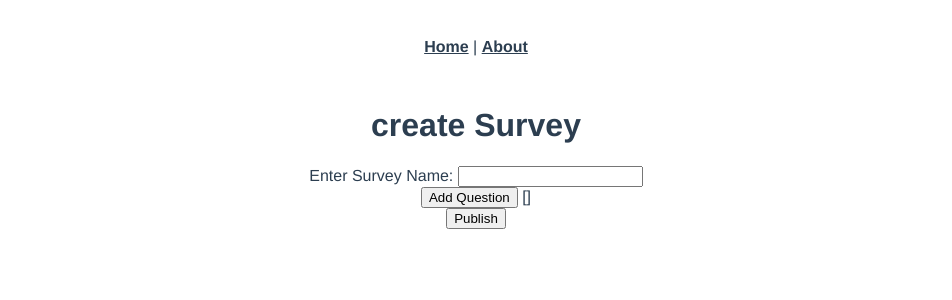
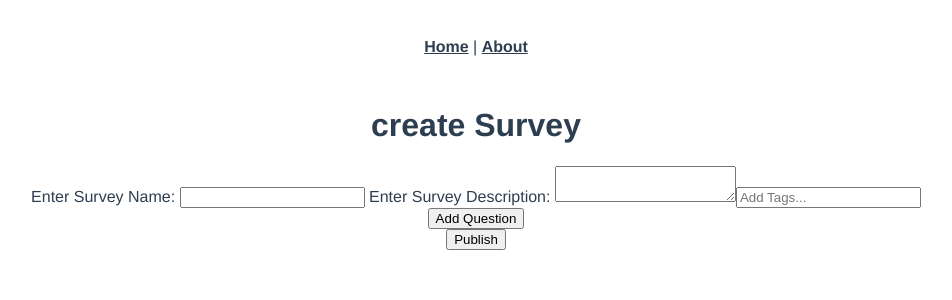
Before and after one commit to tom-dorofeyev/projAskEm, a Vue app in the folder frontend/: page /survey/create in a window 1280 px wide. Shown: the top 300 px of the page, without its empty margins (164-1116 px from the left). Built offline with nearby package versions, Linux system fonts and the light colour scheme.

Commit message:
added v-model to quests

```diff
--- a/frontend/src/components/createQuest.vue
+++ b/frontend/src/components/createQuest.vue
@@ -3,10 +3,10 @@
     <section class="quest-editot-list" v-if="quests.length > 0">
       <div v-for="(currQuest, index) in quests" :key="index" class="quest-editor">
         Enter Question:
-        <input type="text" v-model="currQuest.title"/>
+        <input type="text" v-model="currQuest.title" />
         <section class="type-selection">
           choose question type:
-          <select v-model="currQuest.type">
+          <select v-model="currQuest.type" @input="setQuestType">
             <option v-for="type in typeOptions" :value="type.value" :key="type.value">{{type.txt}}</option>
           </select>
         </section>
@@ -14,12 +14,12 @@
       </div>
     </section>
     <button @click="addQuest">Add Question</button>
-    {{quests}}
   </div>
 </template>
 
 <script>
 export default {
+    props:['value'],
   data() {
     return {
       quests: [],
@@ -38,10 +38,14 @@ export default {
         type: "",
         opts: []
       });
+      this.$emit('input', this.quests)
     },
     removeQuest(index) {
       this.quests.splice(index, 1);
     },
+    setQuestType(ev){
+      console.log(ev.target.value)
+    }
   },
   components: {}
 };
--- a/frontend/src/modules/surveyStore.js
+++ b/frontend/src/modules/surveyStore.js
@@ -1,5 +1,5 @@
 export default {
-    state:{
+    state: {
 
     },
     mutations: {
@@ -9,6 +9,8 @@ export default {
 
     },
     actions: {
-
+        publishSurvey(context, { survey }) {
+            console.log(survey)
+        }
     },
 }
--- a/frontend/src/views/createSurvey.vue
+++ b/frontend/src/views/createSurvey.vue
@@ -2,8 +2,15 @@
   <div class="create-survey-page">
     <h1>create Survey</h1>
     Enter Survey Name:
-    <input type="text">
-    <create-quest></create-quest>
+    <input type="text" v-model="survey.name">
+    Enter Survey Description:
+    <textarea v-model="survey.description" ></textarea>
+    <input type="text" @keyup.enter="addTag" placeholder="Add Tags...">
+    <div class="tags" v-for="(tag, index) in survey.tags" :key="index">
+      {{tag}}
+      <button @click="removeTag(index)">X</button>
+    </div>
+    <create-quest v-model="survey.quests"></create-quest>
     <button @click="publishSurvey">Publish</button>
   </div>
 </template>
@@ -14,12 +21,19 @@
 export default {
   data(){
     return{
-      survey:{name:'',description:'', tags:[]},
+      survey:{name:'',description:'', tags:[],createdBy:null,quests:[],userLiked:[]},
     }
   },
   methods:{
     publishSurvey(){
-      console.log('publishing')
+      let survey = this.survey
+      this.$store.dispatch({type:'publishSurvey', survey})
+    },
+    addTag(ev){
+      this.survey.tags.push(ev.target.value)
+    },
+    removeTag(idx){
+      this.survey.tags.splice(idx, 1);
     }
   },
   components: {
```
